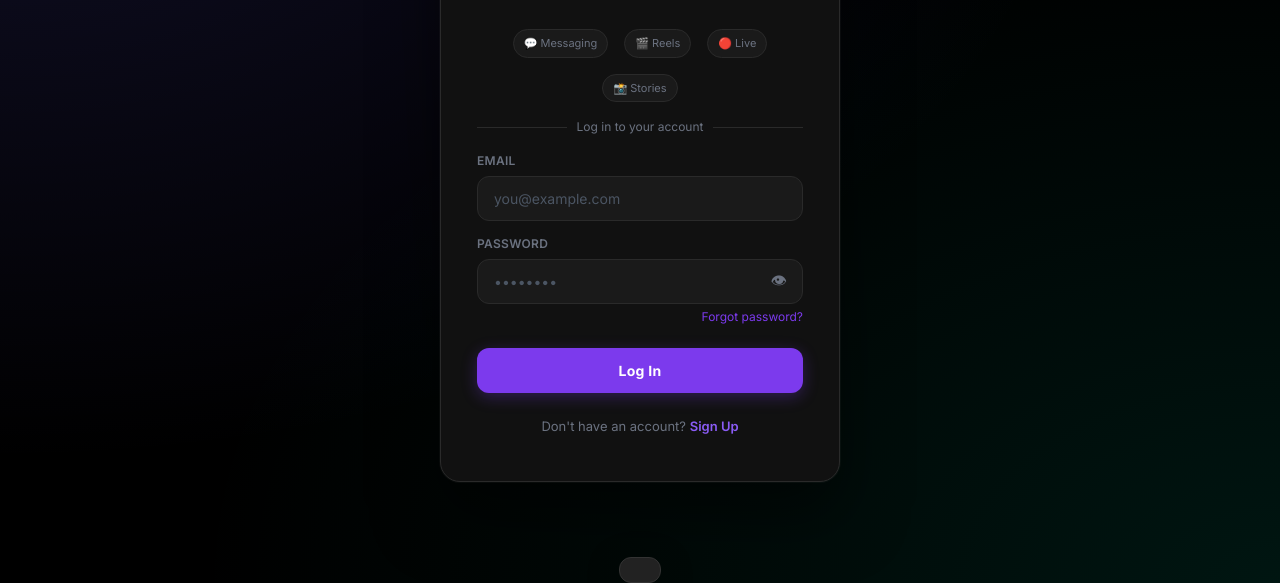
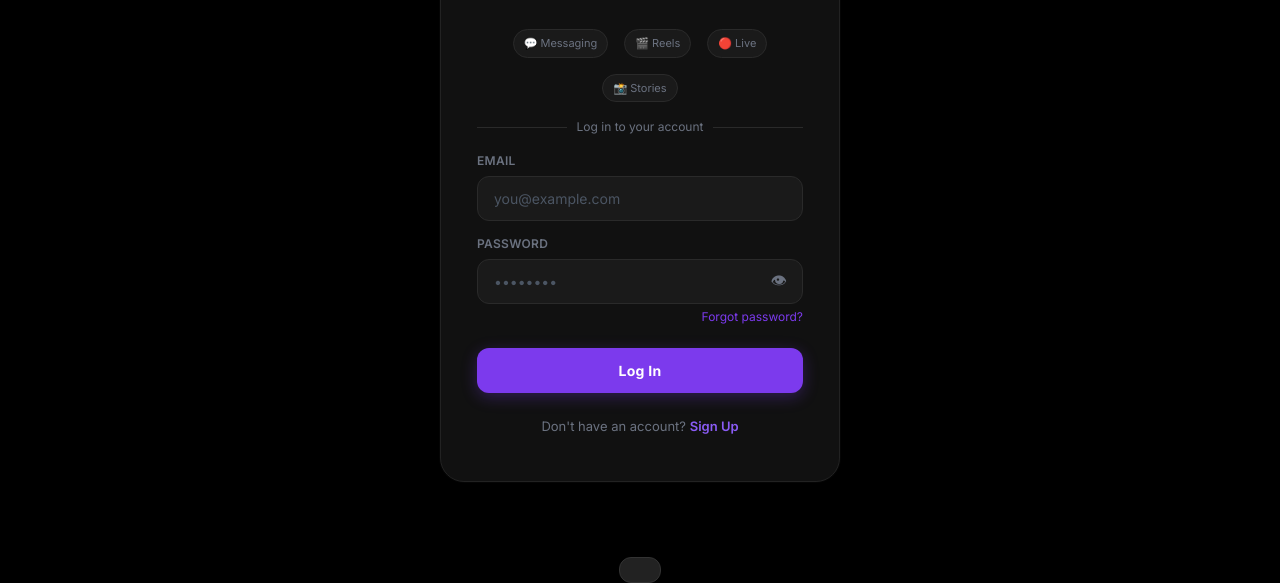
Before and after one commit to helloconnectxhq-crypto/connectx, a plain HTML site: page index.html in a window 1280 px wide. Shown: the part 217-800 px from the top of the page. Drawn offline with Linux system fonts and the light colour scheme; a script that the page names is missing.

Commit message:
design: pure black background auth page

```diff
--- a/index.html
+++ b/index.html
@@ -155,9 +155,7 @@
   <style>
     /* Extra login page polish */
     .auth-page {
-      background: radial-gradient(ellipse at top left, rgba(108,99,255,0.15) 0%, transparent 60%),
-                  radial-gradient(ellipse at bottom right, rgba(0,212,170,0.1) 0%, transparent 60%),
-                  var(--bg);
+      background: #000;
     }
     .auth-card {
       animation: fadeUp 0.4s ease;
--- a/style.css
+++ b/style.css
@@ -60,17 +60,17 @@ a { text-decoration: none; color: inherit; }
 .auth-page {
   display: flex; align-items: center; justify-content: center;
   min-height: 100vh; padding: 20px;
-  background: var(--bg);
+  background: #000;
 }
 
 .auth-card {
-  background: var(--surface);
+  background: #111111;
   width: 100%; max-width: 400px;
   padding: 44px 36px;
-  border-radius: 20px;
-  border: 1px solid var(--border);
+  border-radius: 24px;
+  border: 1px solid #222222;
   text-align: center;
-  box-shadow: 0 0 0 1px rgba(255,255,255,0.03), 0 32px 64px rgba(0,0,0,0.5);
+  box-shadow: 0 0 0 1px rgba(255,255,255,0.02), 0 32px 64px rgba(0,0,0,0.8);
 }
 
 .logo {
```
